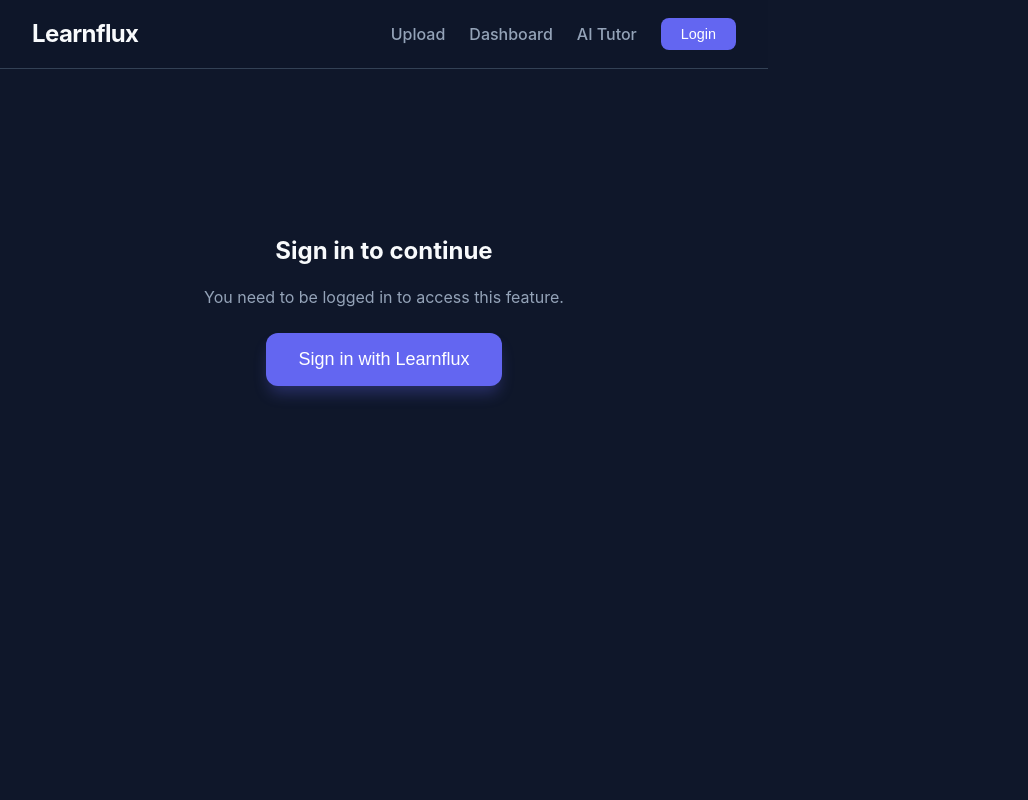
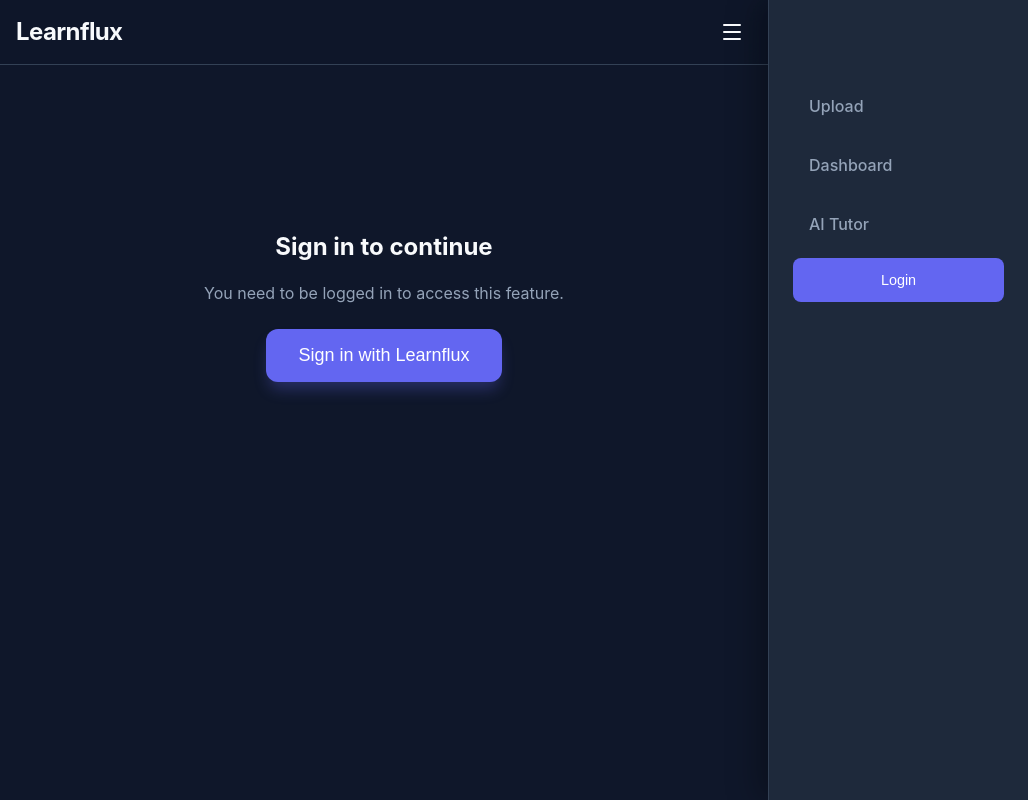
Before and after one commit to panjwani04/learnflux, a React (Vite) app: page /result in a window 768 px wide. Shown: the whole page, 1028 px wide, since content can reach past the window. Built offline with nearby package versions, Linux system fonts and the light colour scheme; no server answers.

Commit message:
Fix mobile button touch issue

```diff
--- a/src/App.jsx
+++ b/src/App.jsx
@@ -1,5 +1,6 @@
+import { useState } from 'react';
 import { BrowserRouter as Router, Routes, Route, Link } from 'react-router-dom';
-import { LogOut, User } from 'lucide-react';
+import { LogOut, User, Menu, X } from 'lucide-react';
 import { AuthProvider, useAuth } from './contexts/AuthContext';
 import ProtectedRoute from './components/ProtectedRoute';
 import Home from './pages/Home';
@@ -15,18 +16,40 @@ import './index.css';
 
 function NavBar() {
     const { user, signOut, signInWithWorkOS } = useAuth();
-
+    const [menuOpen, setMenuOpen] = useState(false);
     const handleSignOut = async () => {
+        setMenuOpen(false);
         await signOut();
     };
 
+    const closeMenu = () => setMenuOpen(false);
+
+    // Close menu on navigation
+    const handleNavClick = () => setMenuOpen(false);
+
     return (
         <nav className="navbar">
-            <Link to="/" className="brand">Learnflux</Link>
-            <div className="nav-links">
-                <Link to="/upload"    className="nav-link">Upload</Link>
-                <Link to="/dashboard" className="nav-link">Dashboard</Link>
-                <Link to="/tutor"     className="nav-link">AI Tutor</Link>
+            <Link to="/" className="brand" onClick={closeMenu}>Learnflux</Link>
+
+            {/* Mobile overlay */}
+            <div
+                className={`nav-overlay${menuOpen ? ' open' : ''}`}
+                onClick={closeMenu}
+            />
+
+            {/* Hamburger toggle */}
+            <button
+                className="nav-toggle"
+                onClick={() => setMenuOpen(o => !o)}
+                aria-label="Toggle menu"
+            >
+                {menuOpen ? <X size={24} /> : <Menu size={24} />}
+            </button>
+
+            <div className={`nav-links${menuOpen ? ' open' : ''}`}>
+                <Link to="/upload"    className="nav-link" onClick={handleNavClick}>Upload</Link>
+                <Link to="/dashboard" className="nav-link" onClick={handleNavClick}>Dashboard</Link>
+                <Link to="/tutor"     className="nav-link" onClick={handleNavClick}>AI Tutor</Link>
                 {user ? (
                     <>
                         <span className="nav-user">
@@ -38,7 +61,7 @@ function NavBar() {
                         </button>
                     </>
                 ) : (
-                    <button className="btn-primary" onClick={signInWithWorkOS}>Login</button>
+                    <button className="btn-primary" onClick={() => { closeMenu(); signInWithWorkOS(); }}>Login</button>
                 )}
             </div>
         </nav>
--- a/src/components/ProtectedRoute.jsx
+++ b/src/components/ProtectedRoute.jsx
@@ -18,7 +18,8 @@ export default function ProtectedRoute({ children }) {
         return (
             <div style={{
                 display: 'flex', flexDirection: 'column', alignItems: 'center',
-                justifyContent: 'center', height: '60vh', gap: '16px', textAlign: 'center'
+                justifyContent: 'center', height: '60vh', gap: '16px', textAlign: 'center',
+                padding: '0 1.5rem'
             }}>
                 <h2 style={{ color: 'var(--text-primary)', margin: 0 }}>Sign in to continue</h2>
                 <p style={{ color: 'var(--text-secondary)', margin: 0 }}>
@@ -27,7 +28,7 @@ export default function ProtectedRoute({ children }) {
                 <button
                     className="btn-primary large"
                     onClick={signInWithWorkOS}
-                    style={{ marginTop: '8px' }}
+                    style={{ marginTop: '8px', minHeight: '48px', WebkitTapHighlightColor: 'transparent' }}
                 >
                     Sign in with Learnflux
                 </button>
--- a/src/index.css
+++ b/src/index.css
@@ -141,3 +141,102 @@ a {
   transition: all 0.2s;
 }
 .nav-signout:hover { border-color: #ef4444; color: #f87171; }
+
+/* ── Mobile hamburger menu ────────────────────────────────────── */
+.nav-toggle {
+  display: none;
+  background: none;
+  border: none;
+  color: var(--text-primary);
+  cursor: pointer;
+  padding: 0.5rem;
+  -webkit-tap-highlight-color: transparent;
+}
+
+@media (max-width: 768px) {
+  .navbar {
+    padding: 0.75rem 1rem;
+  }
+
+  .nav-toggle {
+    display: flex;
+    align-items: center;
+    justify-content: center;
+    z-index: 110;
+  }
+
+  .nav-links {
+    position: fixed;
+    top: 0;
+    right: 0;
+    width: 260px;
+    height: 100vh;
+    background-color: var(--bg-secondary);
+    flex-direction: column;
+    align-items: stretch;
+    padding: 5rem 1.5rem 2rem;
+    gap: 0.5rem;
+    transform: translateX(100%);
+    transition: transform 0.3s ease;
+    z-index: 105;
+    border-left: 1px solid var(--border-color);
+    box-shadow: -10px 0 30px rgba(0,0,0,0.3);
+  }
+
+  .nav-links.open {
+    transform: translateX(0);
+  }
+
+  .nav-overlay {
+    display: none;
+    position: fixed;
+    inset: 0;
+    background: rgba(0,0,0,0.5);
+    z-index: 104;
+  }
+
+  .nav-overlay.open {
+    display: block;
+  }
+
+  .nav-link {
+    padding: 0.85rem 1rem;
+    font-size: 1rem;
+    border-radius: 0.5rem;
+  }
+
+  .nav-link:active {
+    background-color: rgba(99, 102, 241, 0.1);
+  }
+
+  .btn-primary {
+    min-height: 44px;
+    justify-content: center;
+  }
+
+  .nav-signout {
+    min-height: 44px;
+    justify-content: center;
+  }
+
+  .nav-user {
+    padding: 0.5rem 1rem;
+    font-size: 0.9rem;
+  }
+}
+
+/* Touch-friendly button sizes for all mobile */
+@media (pointer: coarse) {
+  .btn-primary,
+  .nav-signout,
+  .nav-link {
+    min-height: 44px;
+    -webkit-tap-highlight-color: transparent;
+  }
+}
+
+/* Ensure all buttons explicitly allow pointer events */
+button, a, .btn-primary, .nav-link, .nav-signout {
+  pointer-events: auto;
+  touch-action: manipulation;
+}
--- a/src/pages/Home.css
+++ b/src/pages/Home.css
@@ -86,6 +86,13 @@
     flex: 1;
     width: 100%;
     perspective: 1000px;
+    pointer-events: none;
+}
+
+@media (min-width: 768px) {
+    .hero-visual {
+        pointer-events: auto;
+    }
 }
 
 .mock-video-player {
```
